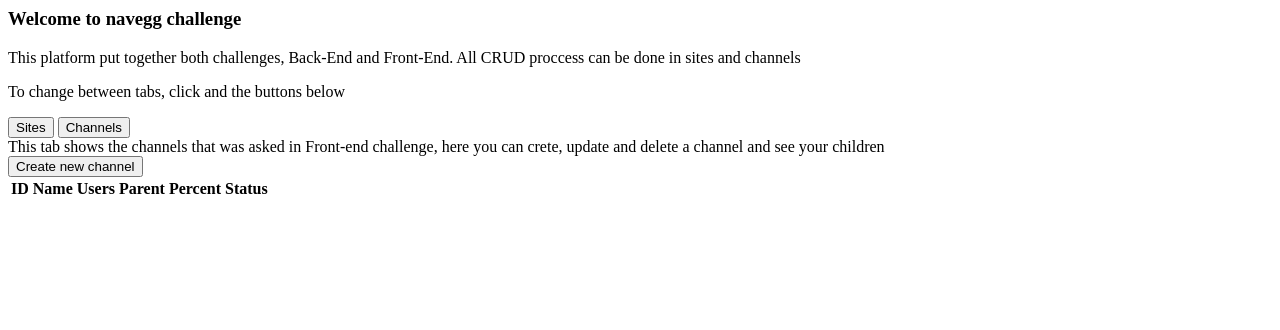
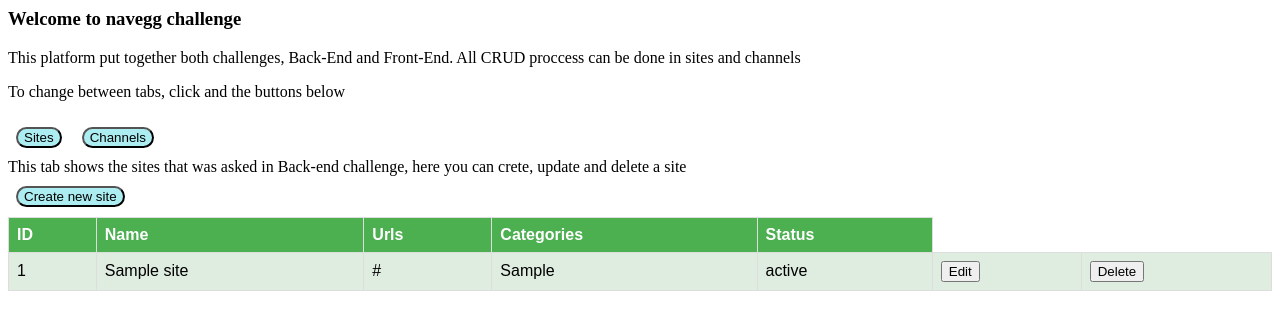
Before and after one commit to mamazinho/navegg-challenge, a Django app: page / in a window 1280 px wide. Shown: the top 330 px of the page. Run offline with Django 3.2, Linux system fonts and the light colour scheme; tables that the repository leaves empty hold one stand-in row (values such as "Sample post"); lists and menus that the app fills with data are empty.

Commit message:
in table format is working

```diff
--- a/challenge/static/css/challenge.css
+++ b/challenge/static/css/challenge.css
@@ -1,5 +1,45 @@
-.btn {
+.buttons button {
+    margin: 10px 8px;
+    background-color: #abedf1;
+    border-radius: 40px;
+    cursor: pointer;
+    max-width: 30%;
+}
+
+.buttons button.cancel {
     margin-right: 8px;
+    background-color: #f1abab;
+    border-radius: 40px;
+}
+.buttons button.cancel:hover {
+    margin-right: 8px;
+    background-color: #f77361;
+    border-radius: 40px;
+}
+.buttons button.create {
+    margin-right: 8px;
+    background-color: #bbf1ab;
+    border-radius: 40px;
+}
+.buttons button.create:hover {
+    margin-right: 8px;
+    background-color: #8af36a;
+    border-radius: 40px;
+}
+
+.modal {
+    border-radius: 5px;
+    background-color: #fae4e4;
+    padding: 10px;
+}
+.modal input {
+    width: 60%;
+    padding: 10px 18px;
+    margin: 8px 0;
+    display: inline-block;
+    border: 1px solid #ccc;
+    border-radius: 4px;
+    box-sizing: border-box;
 }
 
 .angular-ui-tree-handle {
@@ -34,26 +74,46 @@ tr.angular-ui-tree-empty {
 
 
 /* --- Tree --- */
-.tree-node {
-    border: 1px solid #dae2ea;
+.main-table {
+    width: 100%;
+    margin-left: 20px;
+    margin-right: 20px;
     background: #f8faff;
-    color: #7c9eb2;
+    color: #000000;
+    position: relative;
+    display: flex;
+
+}
+td.nested-table {
+    margin-left: 20px;
+    background: #f8faff;
+    color: #27292b;
+    display: block;
+	position: absolute;
+    padding: 20px 40px;
+    border: 1px solid black;
+    display: block;
 }
 
-.tree-node-content {
-    margin: 10px;
-}
-.tree-handle {
-    padding: 10px;
-    background: #428bca;
-    color: #FFF;
-    margin-right: 10px;
+table {
+    font-family: Arial, Helvetica, sans-serif;
+    border-collapse: collapse;
+    width: 100%;
 }
 
-.angular-ui-tree-placeholder {
-    background: #f0f9ff;
-    border: 2px dashed #bed2db;
-    -webkit-box-sizing: border-box;
-    -moz-box-sizing: border-box;
-    box-sizing: border-box;
+table th {
+    padding-top: 12px;
+    padding-bottom: 12px;
+    text-align: left;
+    background-color: #4CAF50;
+    color: white;
 }
+
+table tr {
+    background-color: #dfece0;
+}
+
+table td, table th {
+    border: 1px solid #ddd;
+    padding: 8px;
+}
--- a/challenge/static/js/ctrl/channelsCtrl.js
+++ b/challenge/static/js/ctrl/channelsCtrl.js
@@ -3,7 +3,6 @@ challenge.controller('ChannelsCtrl', function($scope, HttpFctr){
   $scope.__init__ = function(){
     $scope.channels = []
     $scope.data = []
-    $scope.inChilds = false
     $scope.treeIds = []
     $scope.selectedChannels = {}
     $scope.lastChannelId = 0
@@ -42,7 +41,7 @@ challenge.controller('ChannelsCtrl', function($scope, HttpFctr){
       $scope.createChannel = {}
     }).catch((error) => {
       console.log('ERROR >>', error)
-      alert(error.statusText + ' Entrada duplicada')
+      alert(window.errorMessage)
     })
   }
 
@@ -64,7 +63,7 @@ challenge.controller('ChannelsCtrl', function($scope, HttpFctr){
       $scope.editChannel = {}
     }).catch((error) => {
       console.log('ERROR >>', error)
-      alert(error.statusText + ' Entrada duplicada')
+      alert(window.errorMessage)
     })
   }
 
@@ -73,13 +72,13 @@ challenge.controller('ChannelsCtrl', function($scope, HttpFctr){
       $scope.getChannels()
     }).catch((error) => {
       console.log('ERROR >>', error)
-      alert(error.statusText + ' Entrada duplicada')
+      alert(window.errorMessage)
     })
   }
 
   $scope.createDependencies = function() {
     $scope.data.forEach(each => {
-      each['childs'] = $scope.data.filter(filtered => {
+      each['children'] = $scope.data.filter(filtered => {
         return filtered.parent == each.id
       })
     })
@@ -91,7 +90,7 @@ challenge.controller('ChannelsCtrl', function($scope, HttpFctr){
     $scope.channels = fathers
   }
 
-  $scope.viewChilds = function(channelId) {
+  $scope.viewChildren = function(channelId) {
     if (!$scope.treeIds.includes(channelId)) {
       var child = ($scope.data.filter(filtered => filtered.id == channelId)[0])
       $scope.treeIds.push(child['id'])
--- a/challenge/static/js/ctrl/rootCtrl.js
+++ b/challenge/static/js/ctrl/rootCtrl.js
@@ -1,7 +1,8 @@
 challenge.controller('RootCtrl', function($scope, $rootScope){
 
     $scope.__init__ = function(){
-      $rootScope.active_tab = 'channels'
+      $rootScope.active_tab = 'sites'
+      window.errorMessage = ''
     }
 
     $scope.__init__()
--- a/challenge/static/js/ctrl/sitesCtrl.js
+++ b/challenge/static/js/ctrl/sitesCtrl.js
@@ -25,6 +25,7 @@ challenge.controller('SitesCtrl', function($scope, HttpFctr){
       $scope.sites = response
     }).catch((error) => {
       console.log('ERROR >>', error)
+      alert(window.errorMessage)
     })
   }
 
@@ -36,7 +37,7 @@ challenge.controller('SitesCtrl', function($scope, HttpFctr){
       $scope.createSite = {}
     }).catch((error) => {
       console.log('ERROR >>', error)
-      alert(error.statusText + ' Entrada duplicada')
+      alert(window.errorMessage)
     })
   }
 
@@ -57,7 +58,7 @@ challenge.controller('SitesCtrl', function($scope, HttpFctr){
       $scope.editSite = {}
     }).catch((error) => {
       console.log('ERROR >>', error)
-      alert(error.statusText + ' Entrada duplicada')
+      alert(window.errorMessage)
     })
   }
 
@@ -66,7 +67,7 @@ challenge.controller('SitesCtrl', function($scope, HttpFctr){
       $scope.getSites()
     }).catch((error) => {
       console.log('ERROR >>', error)
-      alert(error.statusText + ' Entrada duplicada')
+      alert(window.errorMessage)
     })
   }
 
--- a/challenge/static/js/fctr/httpFctr.js
+++ b/challenge/static/js/fctr/httpFctr.js
@@ -21,11 +21,7 @@
             function(error){
                 if(error.xhrStatus != 'abort' && (error.data && !error.data.messages))
                     console.error('HttpFctr HTTP ERROR >> ',JSON.stringify(error))
-                if(error.data && error.data.messages){
-                    for(var x =0; x< error.data.messages.length; x++){
-                        window.messages.error(error.data.messages[x])
-                    }
-                }
+                window.errorMessage = `${Object.keys(error.data)[0]}: ${error.data[Object.keys(error.data)[0].toString()]}`
                 q.reject(error)
             }
         )
--- a/challenge/templates/base.html
+++ b/challenge/templates/base.html
@@ -26,9 +26,7 @@
 
     </head>
 
-    <body id="challenge" ng-app="challenge" ng-controller="RootCtrl" dragover>
-        <!-- <section ng-if="active_tab=='sites'" ng-include="templates/sites.html" id="challenge"></section>
-        <section ng-if="active_tab=='channels'" ng-include="templates/channels.html" id="challenge"></section> -->
+    <body id="challenge" ng-app="challenge" ng-controller="RootCtrl">
         <h3>Welcome to navegg challenge</h3>
         <p>This platform put together both challenges, Back-End and Front-End. All CRUD proccess can be done in sites and channels</p>
         <p>To change between tabs, click and the buttons below</p>
--- a/challenge/templates/channels.html
+++ b/challenge/templates/channels.html
@@ -1,7 +1,7 @@
 <section class="content" ng-controller="ChannelsCtrl">
 
     <span>This tab shows the channels that was asked in Front-end challenge, here you can crete, update and delete a channel and see your children</span>
-    <div class="buttons">
+    <div ng-show="openCreateModal==false" class="buttons">
         <button ng-click="openCreateModal=true">Create new channel</button>
     </div>
 
@@ -24,26 +24,24 @@
                 <th>Status</th>
             </tr>
         </thead>
-        <tbody>
-            <tr ng-repeat="channel in channels track by $index" ng-include="'tree_item_renderer.html'"></tr>
-        </tbody>
+        <tbody class="main-table" ng-repeat="channel in channels track by $index" ng-include="'tree_item_renderer.html'"></tbody>
     </table>
 
 </section>
 
 <script type="text/ng-template" id="tree_item_renderer.html">
-    <td style="cursor: pointer;" ng-click="viewChilds(channel.id)">seta</td>
-    <td>{[channel.id]}</td>
-    <td>{[ channel.name ]}</td>
-    <td>{[ channel.users ]}</td>
-    <td>{[ channel.parent ]}</td>
-    <td>{[ channel.percent ]}</td>
-    <td>{[ channel.status ]}</td>
-    <td style="cursor: pointer;" ng-click="editModal(channel)">Edit</td>
-    <td style="cursor: pointer;" ng-click="deleteChannel(channel.id)">Delete</td>
-    <td ng-show="treeIds.includes(channel.id)">
-        <table style="margin-left: 20px">
-            <tr ng-repeat="channel in channel.childs" ng-include="'tree_item_renderer.html'"></tr>
-        </table>
-    </td>
+    <tr>
+        <td style="cursor: pointer;" ng-click="viewChildren(channel.id)"><span ng-if="channel.children.length > 0">&#10148;</span></td>
+        <td>{[ channel.name ]}
+            <div ng-show="treeIds.includes(channel.id)">
+                <table>
+                    <tbody class="main-table" ng-repeat="channel in channel.children" ng-include="'tree_item_renderer.html'"></tbody>
+                </table>
+            </div>
+        </td>
+        <td><span>{[ channel.users ]}</span></td>
+        <td><span>{[ channel.parent ]}</span></td>
+        <td><span>{[ channel.percent ]}</span></td>
+        <td><span>{[ channel.status ]}</span></td>
+    </tr>
 </script>
--- a/challenge/templates/modals/__createChannel.html
+++ b/challenge/templates/modals/__createChannel.html
@@ -1,12 +1,12 @@
 <h4>Create Site Modal</h4>
-<form id="createChannel">
+<form id="createChannel" class="create">
     <label>
         <span>Name: </span>
-        <input name="name" ng-model="createChannel.name" type="text" placeholder="Channel name" required>
+        <input name="name" ng-model="createChannel.name" type="text" placeholder="Channel name">
     </label><br>
     <label>
         <span>Users: </span>
-        <input name="users" ng-model="createChannel.users" type="number" placeholder="Users (visitors)" required>
+        <input name="users" ng-model="createChannel.users" type="number" placeholder="Users (visitors)">
     </label><br>
     <label>
         <span>Parent ID: </span>
@@ -19,15 +19,17 @@
     <label>
         <span>Status: </span>
         <label>
-            <input name="status" ng-model="createChannel.status" type="radio" value="Active" required>
+            <input name="status" ng-model="createChannel.status" type="radio" value="Active">
             Active
         </label>
         <label>
-            <input name="status" ng-model="createChannel.status" type="radio" value="Inactive" required>
+            <input name="status" ng-model="createChannel.status" type="radio" value="Inactive">
             Inactive
         </label>
     </label><br>
 
-    <button ng-click="createNewChannel()">Create</button>
-    <button ng-click="openCreateModal=false">Cancel</button>
+    <div class="buttons">
+        <button class="create" ng-click="createNewChannel()">Create</button>
+        <button class="cancel" ng-click="openCreateModal=false">Cancel</button>
+    </div>
 </form>
--- a/challenge/templates/modals/__createSite.html
+++ b/challenge/templates/modals/__createSite.html
@@ -1,5 +1,5 @@
 <h4>Create Site Modal</h4>
-<form id="createSite">
+<form id="createSite" class="create">
     <label>
         <span>Name: </span>
         <input name="name" ng-model="createSite.name" type="text" placeholder="Site name" required>
@@ -15,15 +15,17 @@
     <label>
         <span>Status: </span>
         <label>
+            <span>Active</span>
             <input name="status" ng-model="createSite.status" type="radio" value="active" required>
-            Active
         </label>
         <label>
+            <span>Inactive</span>
             <input name="status" ng-model="createSite.status" type="radio" value="inactive" required>
-            Inactive
         </label>
-    </label><br>
+    </label>
 
-    <button ng-click="createNewSite()">Create</button>
-    <button ng-click="openCreateModal=false">Cancel</button>
+    <div class="buttons">
+        <button class="create" ng-click="createNewSite()">Create</button>
+        <button class="cancel" ng-click="openCreateModal=false">Cancel</button>
+    </div>
 </form>
--- a/challenge/templates/modals/__editChannel.html
+++ b/challenge/templates/modals/__editChannel.html
@@ -1,5 +1,5 @@
 <h4>Edit Site Modal</h4>
-<form id="editChannel">
+<form id="editChannel" class="edit">
     <label>
         <span>Name: </span>
         <input name="name" ng-model="editChannel.name" type="text" placeholder="Channel name" required>
@@ -28,6 +28,8 @@
         </label>
     </label><br>
 
-    <button ng-click="updateChannel()">Update</button>
-    <button ng-click="openEditModal=false">Cancel</button>
+    <div class="buttons">
+        <button class="create" ng-click="updateChannel()">Update</button>
+        <button class="cancel" ng-click="openEditModal=false">Cancel</button>
+    </div>
 </form>
--- a/challenge/templates/modals/__editSite.html
+++ b/challenge/templates/modals/__editSite.html
@@ -1,5 +1,5 @@
 <h4>Edit Site Modal</h4>
-<form id="editSite">
+<form id="editSite" class="edit">
     <label>
         <span>Name: </span>
         <input name="name" ng-model="editSite.name" type="text" placeholder="Site name" required>
@@ -24,6 +24,8 @@
         </label>
     </label><br>
 
-    <button type="button" ng-click="updateSite()">Update</button>
-    <button type="button" ng-click="openEditModal=false">Cancel</button>
+    <div class="buttons">
+        <button class="create" type="button" ng-click="updateSite()">Update</button>
+        <button class="cancel" type="button" ng-click="openEditModal=false">Cancel</button>
+    </div>
 </form>
--- a/challenge/templates/sites.html
+++ b/challenge/templates/sites.html
@@ -1,6 +1,6 @@
 <section class="content" ng-controller="SitesCtrl">
     <span>This tab shows the sites that was asked in Back-end challenge, here you can crete, update and delete a site</span>
-    <div class="buttons">
+    <div ng-show="openCreateModal==false" class="buttons">
         <button ng-click="openCreateModal=true">Create new site</button>
     </div>
 
@@ -26,11 +26,11 @@
             <tr ng-repeat="site in sites track by $index">
                 <td>{[ site.id ]}</td>
                 <td>{[ site.name ]}</td>
-                <td ng-repeat="url in site.urls | split:';'">{[ url ]}</td>
-                <td ng-repeat="category in site.categories | split:';'">{[ category ]}</td>
+                <td><span ng-repeat="url in site.urls | split:';'"> {[ url ]}</span></td>
+                <td><span ng-repeat="category in site.categories | split:';'"> {[ category ]}</span></td>
                 <td>{[ site.status ]}</td>
-                <td style="cursor: pointer;" ng-click="editModal(site)">Edit</td>
-                <td style="cursor: pointer;" ng-click="deleteSite(site.id)">Delete</td>
+                <td ng-click="editModal(site)"><button>Edit</button></td>
+                <td ng-click="deleteSite(site.id)"><button>Delete</button></td>
             </tr>
         </tbody>
     </table>
```
